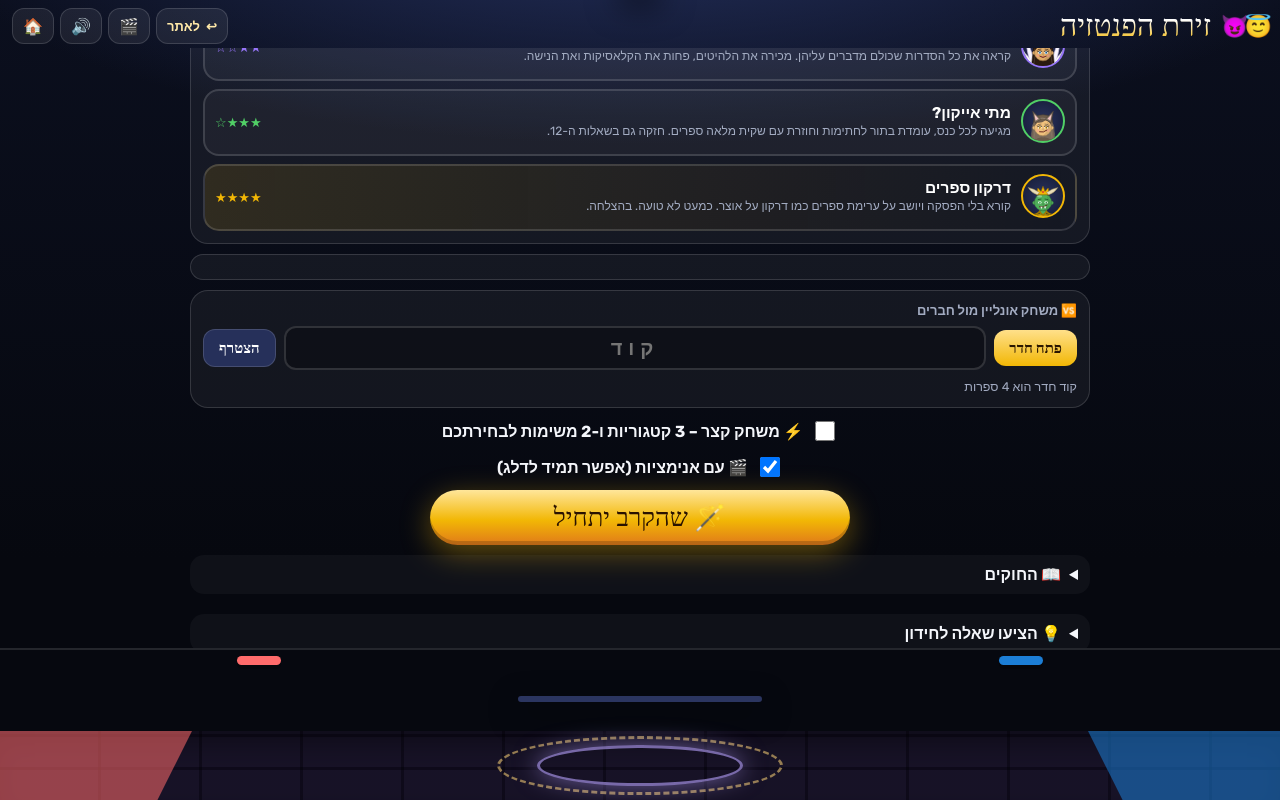
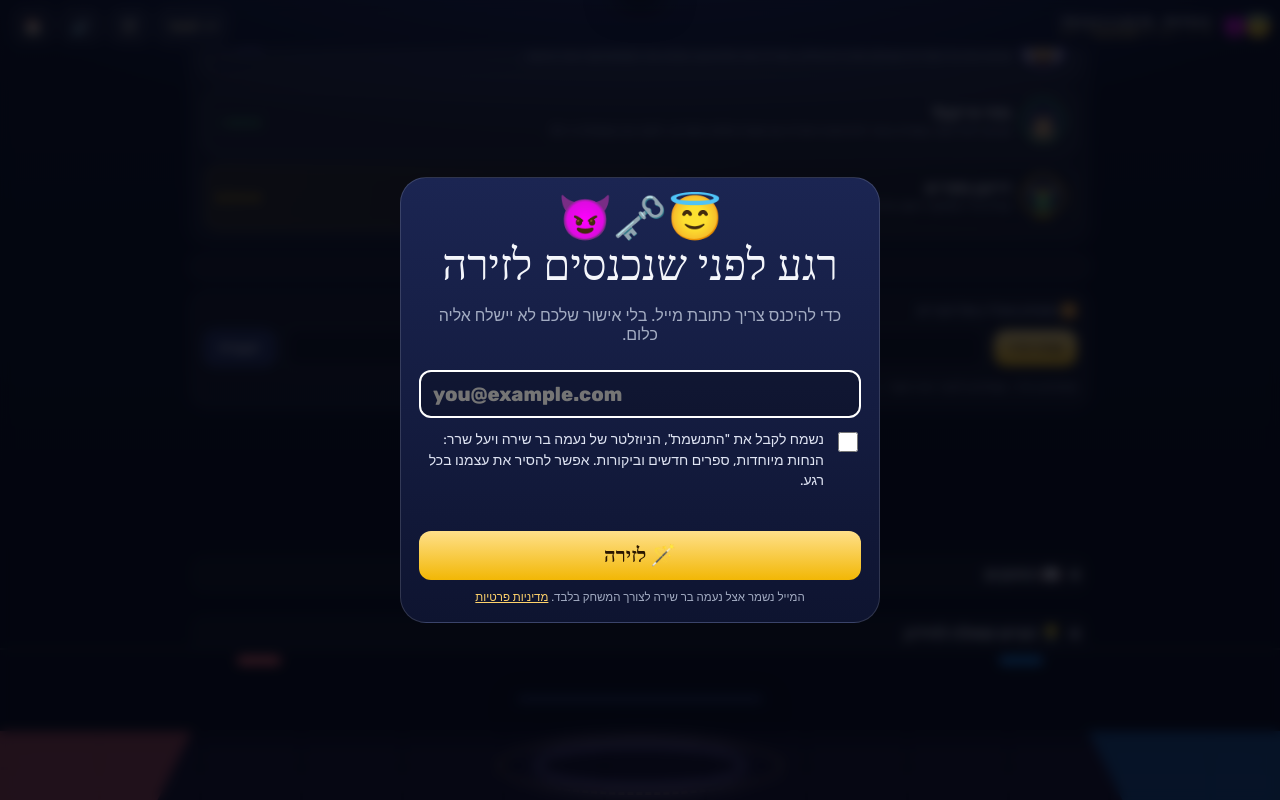
Before and after one commit to yinonbarshirasoundclash/naama-bar-shira, a plain HTML site: page zira/index.html in a window 1280 px wide. Both pictures are taken after a click on the button "הצטרף". Drawn offline with Linux system fonts and the light colour scheme; no server answers; a web font is replaced by a local one.

Commit message:
זירת הפנטזיה: כניסה עם מייל, הרשמה לא חובה לתנשמת
- כדי להיכנס לזירה צריך מייל (נשמר ב-Firebase, players)
- תיבת הסכמה לא מסומנת מראש: מי שמסמן נרשם לתנשמת ב-MailerLite
- אירוע Lead לפיקסל, אם יותקן

Co-Authored-By: Claude Opus 5.5 <noreply@anthropic.com>
Claude-Session: https://claude.ai/code/session_01F125XhkaT2vQhWoaJoBjoQ

```diff
--- a/zira/index.html
+++ b/zira/index.html
@@ -578,6 +578,13 @@ body.kb .inpbtns .cb{padding:4px 10px;font-size:13px}
 .xs-q{display:block;padding:9px 12px;border-radius:12px;background:rgba(255,255,255,.07);border:1px solid var(--line);color:#fff;font-weight:800;text-decoration:none;font-size:15px}
 .xs-q:hover{background:rgba(255,211,107,.16)}
 .xs-home{display:inline-block;margin-top:8px;color:#ffd36b;font-weight:700;font-size:13px;text-decoration:none}
+.mail-ic{font-size:44px;line-height:1}
+#mailOv .ovc{width:min(480px,96vw);text-align:center}
+.mailin{margin-top:10px;text-align:left}
+.nlok{display:flex;gap:10px;align-items:flex-start;text-align:start;margin-top:12px;font-size:14px;line-height:1.45;color:#dfe4f3;cursor:pointer}
+.nlok input{width:20px;height:20px;flex:none;margin-top:2px;accent-color:#f2b705}
+.mailerr{color:#ff8787;font-weight:800;font-size:14px;min-height:18px;margin-top:6px}
+.mail-fine{font-size:11.5px;color:var(--muted);margin-top:10px}.mail-fine a{color:#ffd36b}
 </style>
 </head>
 <body>
@@ -657,6 +664,7 @@ body.kb .inpbtns .cb{padding:4px 10px;font-size:13px}
 <div class="ov" id="allOv"><div class="ovc" id="allBody"></div></div>
 <div class="ov" id="apOv"><div class="ovc" id="apBody"></div></div>
 <div class="ov" id="resOv"><div class="ovc" id="resBody"></div></div>
+<div class="ov" id="mailOv"><div class="ovc" id="mailBody"></div></div>
 <div class="ov" id="endOv"><div class="ovc" id="endBody"></div></div>
 <div id="toast"></div>
 <canvas id="fx"></canvas>
@@ -2169,6 +2177,28 @@ async function lbAll(){const ov=$("#allOv"),b=$("#allBody");ov.classList.add("on
   b.innerHTML=`<div class="end-k">🏆 כל השיאים</div>${h}<div class="ovb"><button class="cb go" id="allClose">סגור</button></div>`}
  catch(e){b.innerHTML=`<div class="end-k">🏆 כל השיאים</div><div class="muted">טבלת השיאים לא זמינה כרגע</div><div class="ovb"><button class="cb go" id="allClose">סגור</button></div>`}
  $("#allClose").onclick=()=>ov.classList.remove("on")}
+/* ================= entry: an email to get in, newsletter optional =================
+   The email is required to play. The newsletter box is optional and unticked;
+   only a ticked box subscribes the address to "התנשמת" on MailerLite. */
+const ML_ACTION="https://assets.mailerlite.com/jsonp/2693956/forms/204107202290517803/subscribe";
+const NL_TEXT=()=>Y("אשמח לקבל את \"התנשמת\", הניוזלטר של נעמה בר שירה ויעל שרר: הנחות מיוחדות, ספרים חדשים וביקורות. אפשר להסיר את עצמי בכל רגע.","אשמח לקבל את \"התנשמת\", הניוזלטר של נעמה בר שירה ויעל שרר: הנחות מיוחדות, ספרים חדשים וביקורות. אפשר להסיר את עצמי בכל רגע.","נשמח לקבל את \"התנשמת\", הניוזלטר של נעמה בר שירה ויעל שרר: הנחות מיוחדות, ספרים חדשים וביקורות. אפשר להסיר את עצמנו בכל רגע.");
+const okMail=m=>/^[^\s@]+@[^\s@]+\.[^\s@]{2,}$/.test(m);
+function needEmail(cb){const P=store.get("player",null);if(P&&okMail(P.email||""))return cb();
+ const ov=$("#mailOv");$("#mailBody").innerHTML=`<div class="mail-ic">😇🗝️😈</div><div class="ovt">${Y("רגע לפני שנכנסים לזירה","רגע לפני שנכנסים לזירה","רגע לפני שנכנסים לזירה")}</div>
+ <p class="muted">${Y("כדי להיכנס צריך כתובת מייל. בלי אישור שלך לא יישלח אליה כלום.","כדי להיכנס צריך כתובת מייל. בלי אישור שלך לא יישלח אליה כלום.","כדי להיכנס צריך כתובת מייל. בלי אישור שלכם לא יישלח אליה כלום.","כדי להיכנס צריך כתובת מייל. בלי אישור שלכן לא יישלח אליה כלום.")}</p>
+ <input id="gMail" class="tname mailin" type="email" inputmode="email" autocomplete="email" dir="ltr" placeholder="you@example.com" value="${esc((P&&P.email)||"")}">
+ <label class="nlok"><input type="checkbox" id="gNl"><span>${esc(NL_TEXT())}</span></label>
+ <div class="mailerr" id="gErr"></div>
+ <div class="ovb"><button class="cb go" id="gGo">🪄 ${Y("לזירה","לזירה","לזירה")}</button></div>
+ <div class="mail-fine">המייל נשמר אצל נעמה בר שירה לצורך המשחק בלבד. <a href="https://nbshira.com/#privacy" target="_blank" rel="noopener">מדיניות פרטיות</a></div>`;
+ ov.classList.add("on");const inp=$("#gMail");setTimeout(()=>{try{inp.focus()}catch(e){}},80);
+ const go=()=>{const m=inp.value.trim(),nl=$("#gNl").checked;if(!okMail(m)){$("#gErr").textContent="✍️ צריך כתובת מייל תקינה";inp.focus();return}
+  const rec={email:m.slice(0,120),nl:nl?1:0,name:(ST.name||"").slice(0,20),side:ST.side,form:ST.form,date:Date.now()};store.set("player",rec);ov.classList.remove("on");
+  if(nl){rec.consentText=NL_TEXT();try{const d=new FormData();d.append("fields[email]",rec.email);if(ST.name)d.append("fields[name]",ST.name);d.append("ml-submit","1");d.append("anticsrf","true");fetch(ML_ACTION,{method:"POST",body:d,mode:"no-cors"}).catch(()=>{})}catch(e){}}
+  if(FB_CFG||NETLOCAL)netDB().then(db=>db.ref("players").push(rec)).catch(()=>{});
+  if(typeof fbq==="function"){try{fbq("track","Lead",{content_name:"zira",newsletter:nl?1:0})}catch(e){}}
+  cb()};
+ $("#gGo").onclick=go;inp.onkeydown=e=>{if(e.key==="Enter")go()}}
 /* ================= setup ================= */
 function goSetup(){if(NET.role)netLeave();if(G)G.tok++;G=null;closeInput();sceneOff();$("#app").classList.remove("ingame");show("setup");renderSetup()}
 function renderSetup(){const v=$("#v-setup");
@@ -2201,11 +2231,11 @@ ${FB_CFG||NETLOCAL?`<details class="rules" id="sgBox"><summary>💡 הציעו
  lbBoard($("#lbSetup"),{});if($("#sgGo"))$("#sgGo").onclick=async()=>{ac();const q=$("#sgQ").value.trim(),an=$("#sgA").value.trim(),m=$("#sgMsg");if(q.length<8||!an){m.textContent="✍️ צריך שאלה ותשובה";return}
  $("#sgGo").disabled=true;try{const db=await netDB();await db.ref("suggest").push({q,a:an,src:$("#sgS").value.trim().slice(0,200),tier:$("#sgT").value,name:(ST.name||"").slice(0,20),date:Date.now()});
  m.textContent="✅ תודה! השאלה נשלחה לבדיקה";$("#sgQ").value="";$("#sgA").value="";$("#sgS").value=""}catch(e){m.textContent="😕 השליחה נכשלה, נסו שוב"}$("#sgGo").disabled=false};
- if($("#pvHost")){$("#pvHost").onclick=()=>{ac();if(NET.role)netLeave();netHost()};$("#pvJoin").onclick=()=>{ac();if(NET.role)netLeave();netJoin($("#pvCode").value)};$("#pvCode").onkeydown=e=>{if(e.key==="Enter")$("#pvJoin").click()}}
+ if($("#pvHost")){$("#pvHost").onclick=()=>{ac();needEmail(()=>{if(NET.role)netLeave();netHost()})};$("#pvJoin").onclick=()=>{ac();needEmail(()=>{if(NET.role)netLeave();netJoin($("#pvCode").value)})};$("#pvCode").onkeydown=e=>{if(e.key==="Enter")$("#pvJoin").click()}}
  $("#pShort").onchange=e=>{ST.short=e.target.checked;store.set("settings",ST);renderSetup()};
  $$("[data-sc]",v).forEach(b=>b.onclick=()=>{togPick("shortCats",+b.dataset.sc,SHORT_C);SFX.pick();renderSetup()});
  $$("[data-sm]",v).forEach(b=>b.onclick=()=>{togPick("shortMiss",+b.dataset.sm,SHORT_M);SFX.pick();renderSetup()});$("#pAnim").onchange=e=>{ST.anim=e.target.checked;store.set("settings",ST);syncAnimBtn()};
- $("#goBtn").onclick=()=>{ac();if(!ST.name||ST.name==="אני"){const i=$("#pName");ST.name="";i.value="";i.focus();i.scrollIntoView({block:"center"});if(!$(".namewarn"))i.insertAdjacentHTML("afterend",`<div class="namewarn">✍️ צריך שם כדי להיכנס לטבלת השיאים</div>`);toast("✍️ קודם כותבים שם","#c92a2a");return}if(ST.short&&((ST.shortCats||[]).length!==SHORT_C||(ST.shortMiss||[]).length!==SHORT_M)){toast(`✋ ${Y("בחר","בחרי","בחרו","בחרו")} 3 קטגוריות ו-2 משימות למשחק הקצר`,"#c92a2a");const p=$(".shortpick");if(p)p.scrollIntoView({block:"center"});return}store.set("settings",ST);newGame()};
+ $("#goBtn").onclick=()=>{ac();if(!ST.name||ST.name==="אני"){const i=$("#pName");ST.name="";i.value="";i.focus();i.scrollIntoView({block:"center"});if(!$(".namewarn"))i.insertAdjacentHTML("afterend",`<div class="namewarn">✍️ צריך שם כדי להיכנס לטבלת השיאים</div>`);toast("✍️ קודם כותבים שם","#c92a2a");return}if(ST.short&&((ST.shortCats||[]).length!==SHORT_C||(ST.shortMiss||[]).length!==SHORT_M)){toast(`✋ ${Y("בחר","בחרי","בחרו","בחרו")} 3 קטגוריות ו-2 משימות למשחק הקצר`,"#c92a2a");const p=$(".shortpick");if(p)p.scrollIntoView({block:"center"});return}store.set("settings",ST);needEmail(()=>newGame())};
  AI=AIL[ST.lvl];setVars()}
 function syncAnimBtn(){$("#animBtn").textContent=ST.anim?"🎬":"⏩";$("#animBtn").title=ST.anim?"אנימציות פועלות":"בלי אנימציות"}
 
```
